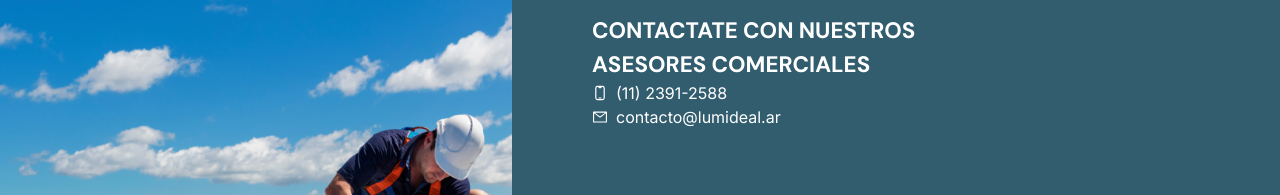
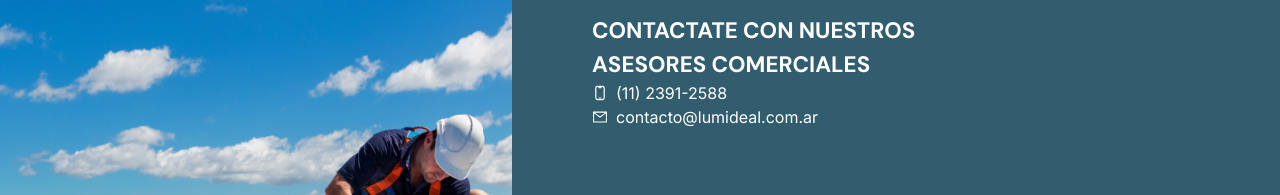
Before and after one commit to Charle-Tupacio/lumideal-onepage, a Next.js app: page / in a window 1280 px wide. Shown: the part 2970-3165 px from the top of the page. Built offline with nearby package versions, Linux system fonts and the light colour scheme.

Commit message:
correccion-mail-v2

```diff
--- a/src/app/api/send/route.js
+++ b/src/app/api/send/route.js
@@ -21,7 +21,7 @@ export async function POST(request) {
 
     const mailOption = {
       from: `${nombre} contacto@lumideal.ar`,
-      to: "contacto@lumideal.ar",
+      to: "contacto@lumideal.com.ar",
       subject: "ENVIADO DESDE LA WEB DE LUMIDEAL",
       html: msjHtml,
     };
--- a/src/app/sections/Section-1.jsx
+++ b/src/app/sections/Section-1.jsx
@@ -33,7 +33,7 @@ function Section1() {
               />
             </a>
             <a
-              href="mailto:contacto@lumideal.ar?subject=CONSULTA CREADA DESDE LA WEB"
+              href="mailto:contacto@lumideal.com.ar?subject=CONSULTA CREADA DESDE LA WEB"
               target="_blank"
             >
               <img
--- a/src/app/sections/Section-6.jsx
+++ b/src/app/sections/Section-6.jsx
@@ -70,10 +70,10 @@ function Section6() {
               <HiMiniDevicePhoneMobile className="mr-2" /> (11) 2391-2588
             </a>
             <a
-              href="mailto:contacto@lumideal.ar?subject=CONSULTA CREADA DESDE LA WEB"
+              href="mailto:contacto@lumideal.com.ar?subject=CONSULTA CREADA DESDE LA WEB"
               className="xl:text-[1.5rem] flex items-center"
             >
-              <AiOutlineMail className="mr-2" /> contacto@lumideal.ar
+              <AiOutlineMail className="mr-2" /> contacto@lumideal.com.ar
             </a>
             <hr className="md:w-[45vw] w-[70vw] md:mt-20 mt-4 max-md:hidden" />
           </div>
--- a/src/app/sections/section-8.jsx
+++ b/src/app/sections/section-8.jsx
@@ -38,7 +38,7 @@ function Section8() {
               (11)2391-2588
             </a>
             <a
-              href="mailto:contacto@lumideal.ar?subject=CONSULTA CREADA DESDE LA WEB"
+              href="mailto:contacto@lumideal.com.ar?subject=CONSULTA CREADA DESDE LA WEB"
               className=" text-[0.8rem] xl:text-[1.2rem]"
               target="_blank"
             >
```
